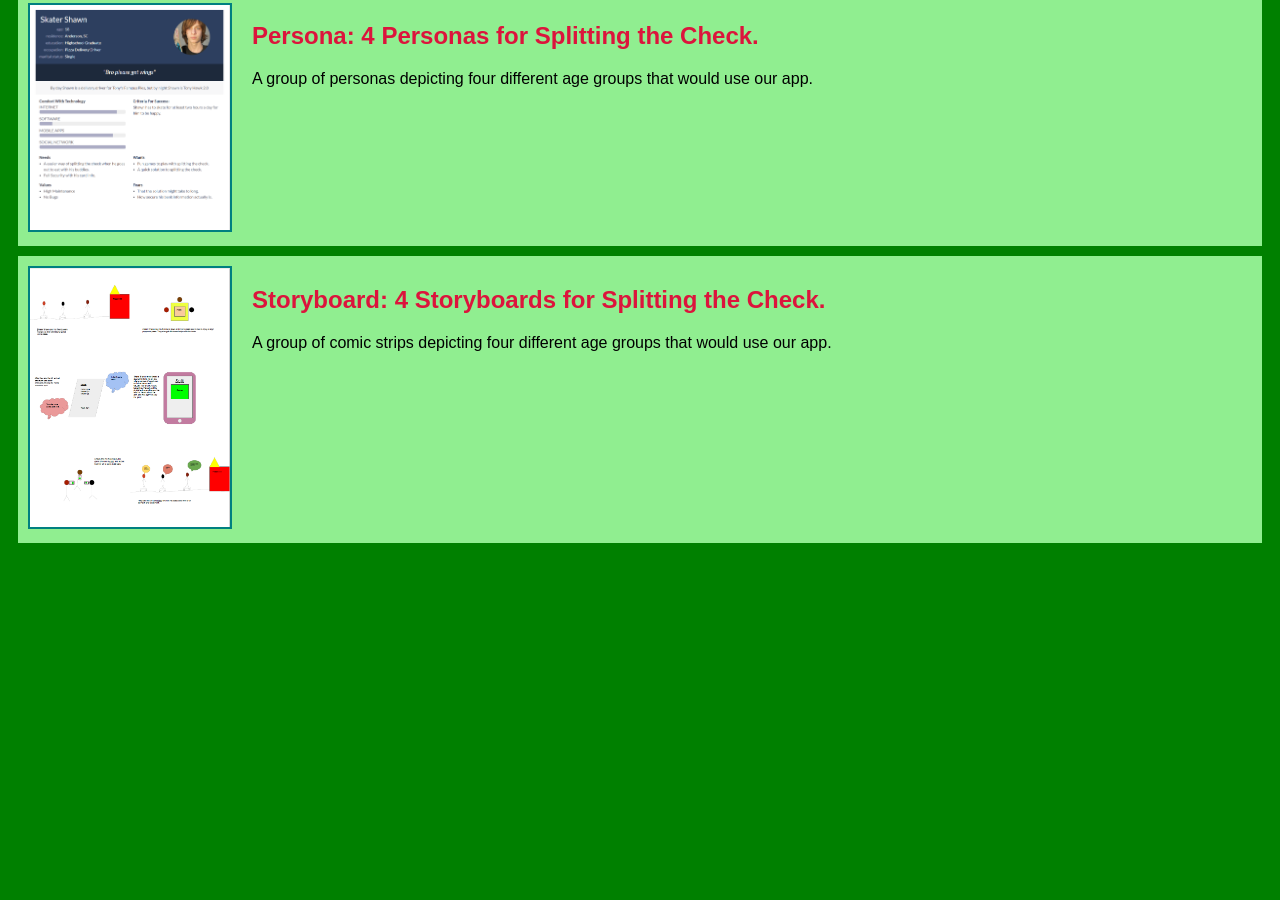
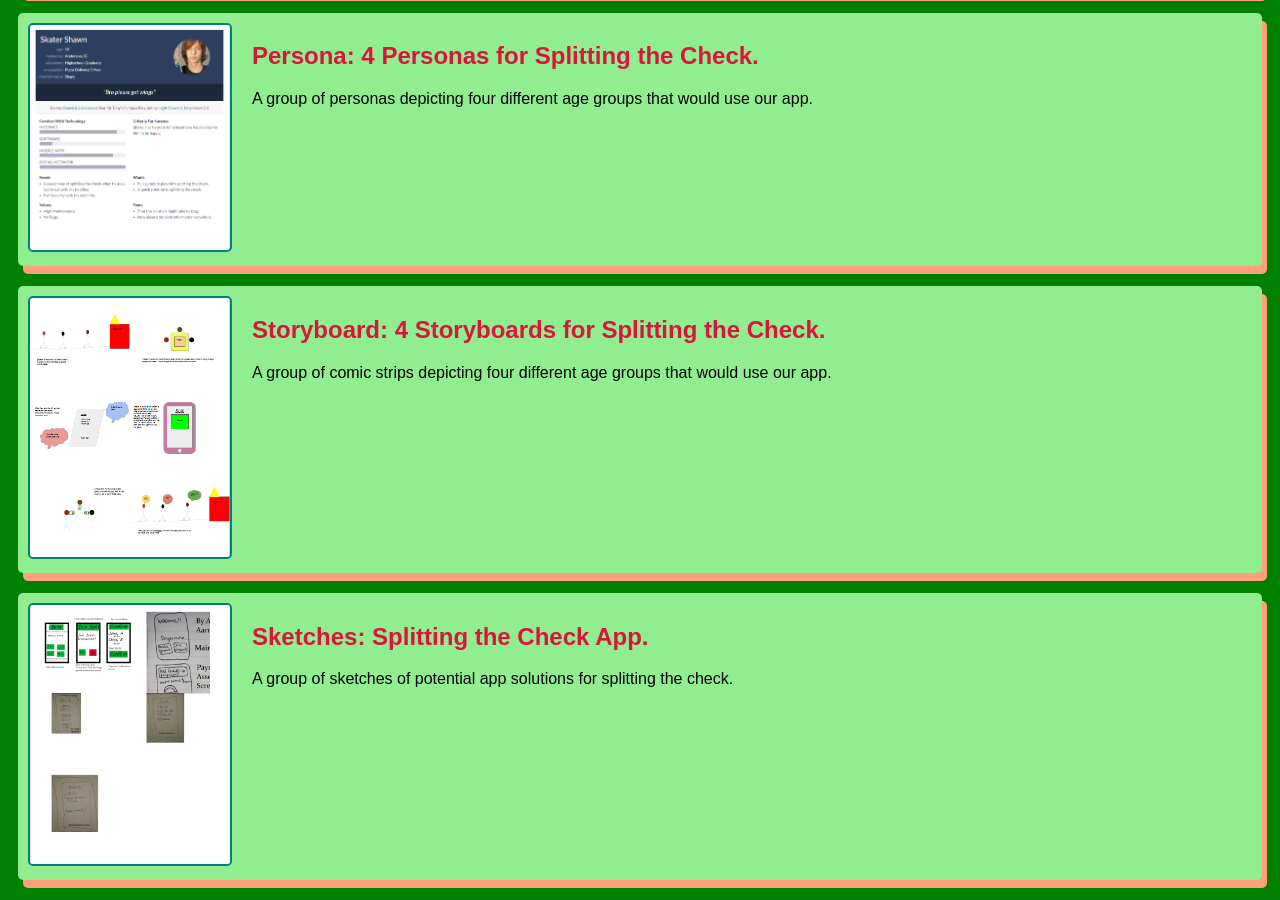
Before and after one commit to ColbyAderhold/ColbyAderhold.github.io, a plain HTML site: page index.html in a window 1280 px wide. Shown: the part 471-1371 px from the top of the page. Before the commit the page ends 1024 px from the top, so only its background shows below. Drawn offline with Linux system fonts and the light colour scheme.

Commit message:
Add files via upload

```diff
--- a/index.html
+++ b/index.html
@@ -50,5 +50,16 @@
                 </p>
             </section>
         </section>
+
+         <!-- Sketch Assignment-->
+         <section class="assignment">
+            <a href="Files/AlphaGroupSketches.pdf"><img src="images/Sketches.png"></a>
+            <section class="ass-details">
+                <a href="Files/AlphaGroupSketches.pdf"><h2>Sketches: Splitting the Check App.</h2></a>
+                 <p>
+                  A group of sketches of potential app solutions for splitting the check.
+                </p>
+            </section>
+        </section>
     </body>
 </html>
--- a/styles.css
+++ b/styles.css
@@ -7,13 +7,17 @@ body {
     display:flex;
     padding:10px;
     margin:10px;
+    margin-bottom:20px;
     background:lightgreen;
+    border-radius:5px;
+    box-shadow: 5px 8px lightsalmon;
 }
 
 .assignment img {
     width:200px;
     border:2px solid teal;
     margin-right:20px;
+    border-radius:5px;
 }
 
 h1 {
@@ -25,3 +29,7 @@ a {
     text-decoration:none;
     color: crimson;
 }
+
+.assignment a:hover {
+    color:lightseagreen
+}
```
Also changed, not shown: images/Sketches.png (added), 1 other file.
